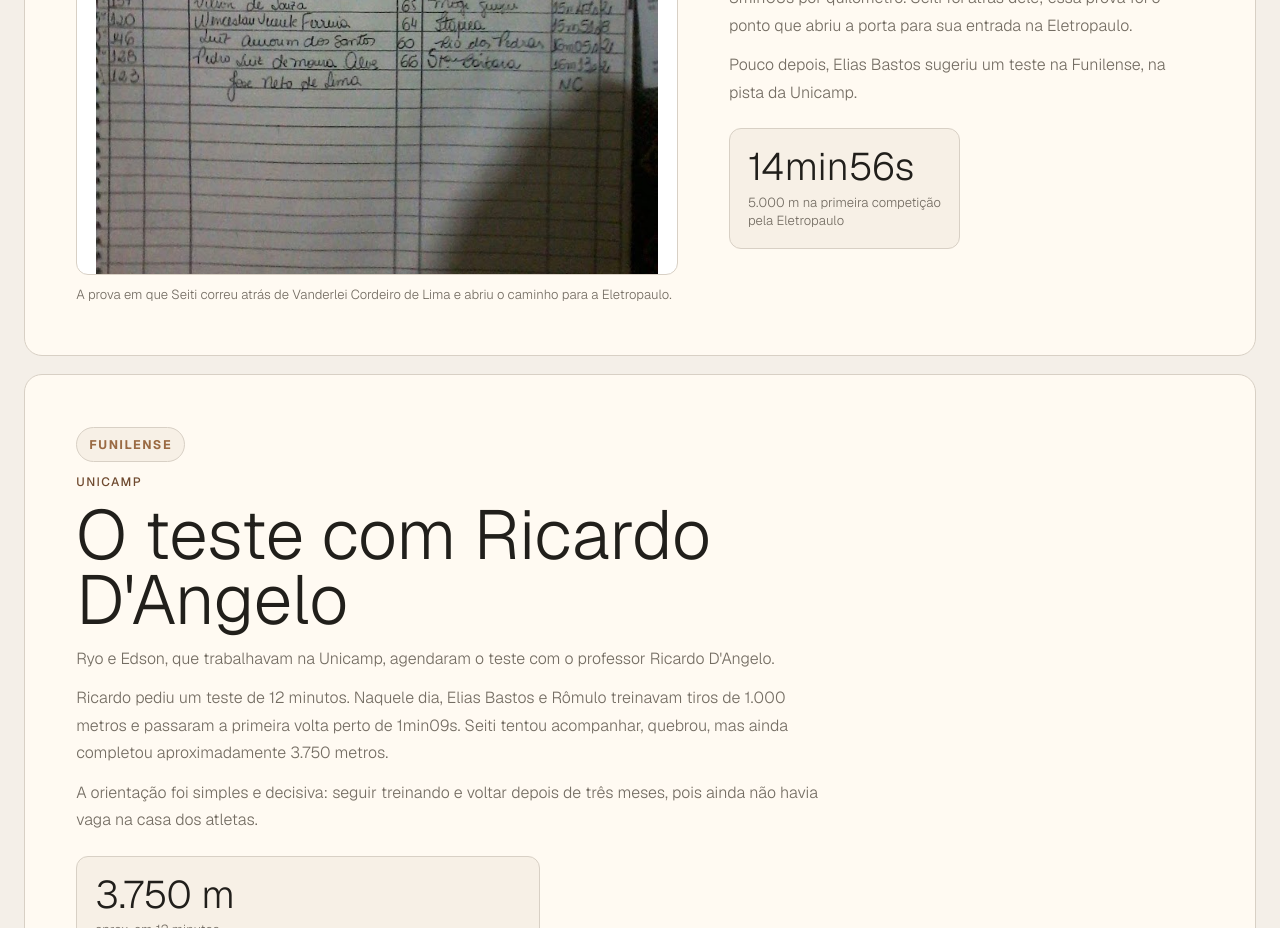
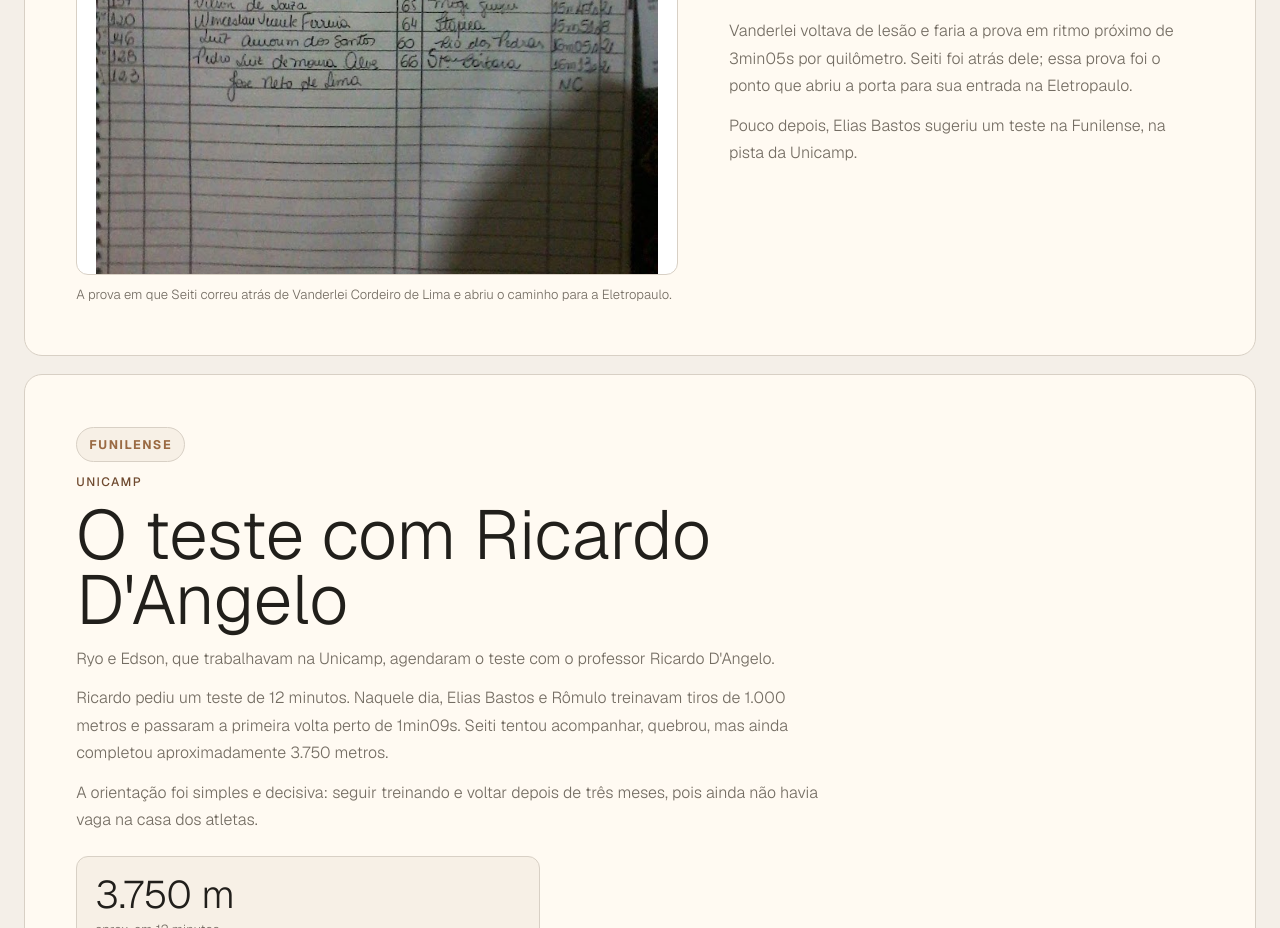
Before and after one commit to SeitiKatsumi/portal11run, a Next.js app: page /admin/trajetoria-seiti in a window 1280 px wide. Shown: the part 1820-2748 px from the top of the page. Built offline with nearby package versions, Linux system fonts and the light colour scheme; no server answers.

Commit message:
Ajusta indicador da trajetoria Seiti

```diff
--- a/src/app/admin/trajetoria-seiti/page.tsx
+++ b/src/app/admin/trajetoria-seiti/page.tsx
@@ -48,9 +48,7 @@ const timeline: TimelineItem[] = [
       "Vanderlei voltava de lesão e faria a prova em ritmo próximo de 3min05s por quilômetro. Seiti foi atrás dele; essa prova foi o ponto que abriu a porta para sua entrada na Eletropaulo.",
       "Pouco depois, Elias Bastos sugeriu um teste na Funilense, na pista da Unicamp."
     ],
-    metrics: [
-      { value: "14min56s", label: "5.000 m na primeira competição pela Eletropaulo" }
-    ]
+    metrics: []
   },
   {
     year: "Funilense",
```
